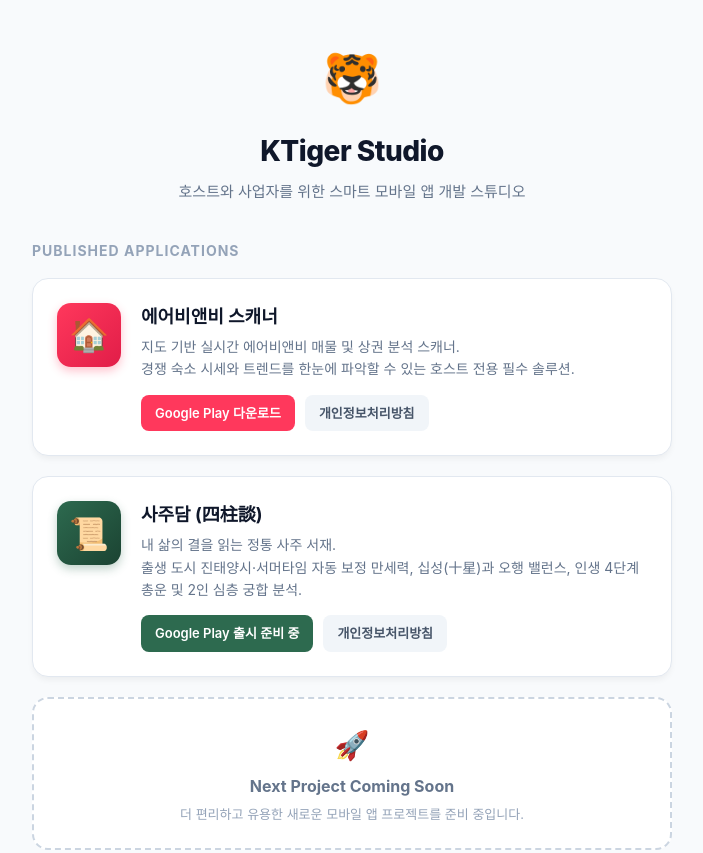
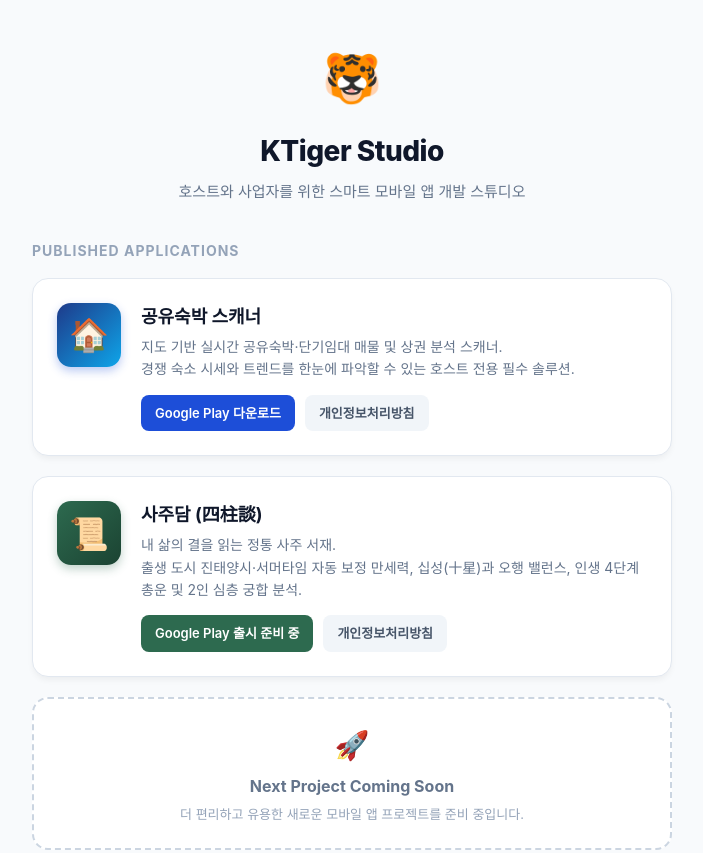
Before and after one commit to nj-Ktiger/nj-Ktiger.github.io, a plain HTML site: page index.html in a window 1280 px wide. Shown: the top 853 px of the page, without its empty margins (288-991 px from the left). Drawn offline with Linux system fonts and the light colour scheme.

Commit message:
Rename app to 공유숙박 스캐너 and update brand color to blue

```diff
--- a/index.html
+++ b/index.html
@@ -60,13 +60,13 @@
             width: 64px;
             height: 64px;
             border-radius: 14px;
-            background: linear-gradient(135deg, #ff385c, #e11d48);
+            background: linear-gradient(135deg, #1e3a8a, #0ea5e9);
             display: flex;
             align-items: center;
             justify-content: center;
             font-size: 32px;
             flex-shrink: 0;
-            box-shadow: 0 4px 10px rgba(255, 56, 92, 0.3);
+            box-shadow: 0 4px 10px rgba(29, 78, 216, 0.3);
         }
         .app-info {
             flex: 1;
@@ -99,11 +99,11 @@
             transition: all 0.2s;
         }
         .btn-primary {
-            background-color: #ff385c;
+            background-color: #1d4ed8;
             color: white;
         }
         .btn-primary:hover {
-            background-color: #e11d48;
+            background-color: #1e40af;
         }
         .btn-secondary {
             background-color: #f1f5f9;
@@ -169,9 +169,9 @@
         <div class="app-card">
             <div class="app-icon">🏠</div>
             <div class="app-info">
-                <div class="app-title">에어비앤비 스캐너</div>
+                <div class="app-title">공유숙박 스캐너</div>
                 <div class="app-desc">
-                    지도 기반 실시간 에어비앤비 매물 및 상권 분석 스캐너.<br>
+                    지도 기반 실시간 공유숙박·단기임대 매물 및 상권 분석 스캐너.<br>
                     경쟁 숙소 시세와 트렌드를 한눈에 파악할 수 있는 호스트 전용 필수 솔루션.
                 </div>
                 <div class="app-links">
```
